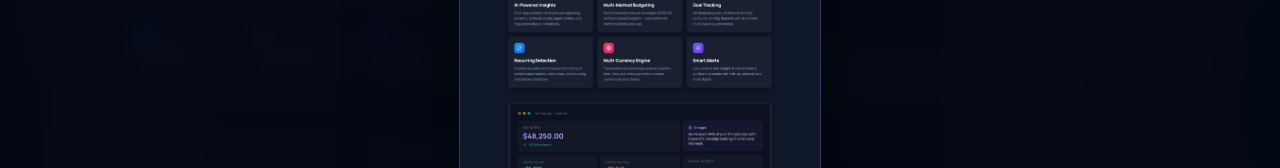
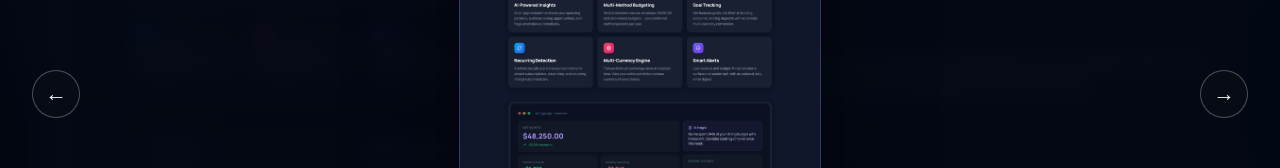
Before and after one commit to JohnLesterC/portfolio, a React (Vite) app in the folder client/: page / in a window 1280 px wide. Both pictures are taken after a click on the button 303 px from the left and 5134 px from the top of the page. Shown: the part 5040-5208 px from the top of the page. Built offline with nearby package versions, Linux system fonts and the light colour scheme.

Commit message:
Add lightbox image navigation

```diff
--- a/client/src/components/Projects.css
+++ b/client/src/components/Projects.css
@@ -265,6 +265,33 @@
   color: var(--text-1);
   cursor: pointer;
   font: 1rem var(--mono);
+}
+
+.lightbox-arrow {
+  position: absolute;
+  top: 50%;
+  width: 3rem;
+  height: 3rem;
+  border: 1px solid rgba(255, 255, 255, 0.28);
+  border-radius: 50%;
+  background: rgba(9, 13, 22, 0.8);
+  color: var(--text-1);
+  cursor: pointer;
+  font-size: 1.35rem;
+  transform: translateY(-50%);
+}
+
+.lightbox-arrow:hover {
+  border-color: var(--accent-border);
+  background: var(--accent);
+}
+
+.lightbox-arrow-left {
+  left: 2rem;
+}
+
+.lightbox-arrow-right {
+  right: 2rem;
 }
 
 .project-archive-heading {
--- a/client/src/components/Projects.jsx
+++ b/client/src/components/Projects.jsx
@@ -286,7 +286,13 @@ export default function Projects() {
               <button
                 type="button"
                 className="gallery-image-button"
-                onClick={() => setSelectedImage({ src: galleryImage, name: project.name })}
+                onClick={() =>
+                  setSelectedImage({
+                    images: project.images,
+                    index: galleryIndex,
+                    name: project.name,
+                  })
+                }
                 aria-label={`View larger ${project.name} preview`}
               >
                 <img src={galleryImage} alt={`${project.name} screen ${galleryIndex + 1}`} />
@@ -327,7 +333,13 @@ export default function Projects() {
           <button
             type="button"
             className="project-visual"
-            onClick={() => setSelectedImage({ src: project.image, name: project.name })}
+            onClick={() =>
+              setSelectedImage({
+                images: [project.image],
+                index: 0,
+                name: project.name,
+              })
+            }
             aria-label={`View larger ${project.name} preview`}
           >
             <img src={project.image} alt={`${project.name} preview`} />
@@ -425,10 +437,44 @@ export default function Projects() {
             x
           </button>
           <img
-            src={selectedImage.src}
+            src={selectedImage.images[selectedImage.index]}
             alt={`${selectedImage.name} enlarged preview`}
             onClick={(event) => event.stopPropagation()}
           />
+          {selectedImage.images.length > 1 && (
+            <>
+              <button
+                type="button"
+                className="lightbox-arrow lightbox-arrow-left"
+                onClick={(event) => {
+                  event.stopPropagation();
+                  setSelectedImage((current) => ({
+                    ...current,
+                    index:
+                      (current.index - 1 + current.images.length) %
+                      current.images.length,
+                  }));
+                }}
+                aria-label={`Show previous ${selectedImage.name} image`}
+              >
+                &#8592;
+              </button>
+              <button
+                type="button"
+                className="lightbox-arrow lightbox-arrow-right"
+                onClick={(event) => {
+                  event.stopPropagation();
+                  setSelectedImage((current) => ({
+                    ...current,
+                    index: (current.index + 1) % current.images.length,
+                  }));
+                }}
+                aria-label={`Show next ${selectedImage.name} image`}
+              >
+                &#8594;
+              </button>
+            </>
+          )}
         </div>
       )}
     </section>
```
